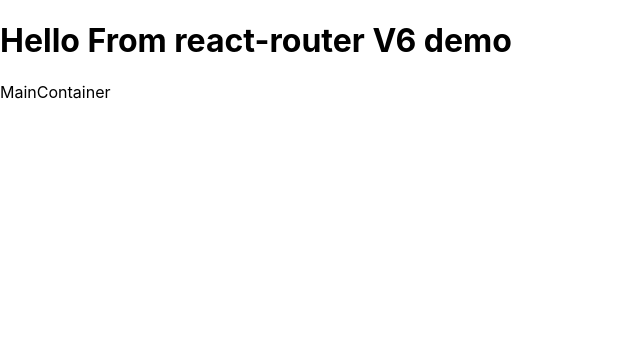
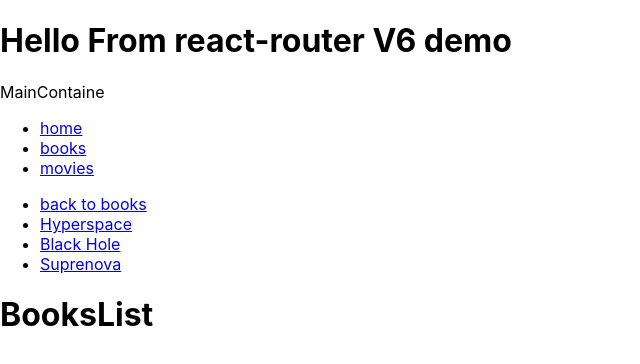
Before and after one commit to zicna/react-router-demo-v6, a React (Create React App) app: page /books in a window 1280 px wide. Shown: the top 364 px of the page, without its empty margins (0-640 px from the left). Built offline with nearby package versions, Linux system fonts and the light colour scheme.

Commit message:
two figgerent way of defining nested routes

```diff
--- a/package.json
+++ b/package.json
@@ -8,6 +8,7 @@
     "@testing-library/user-event": "^13.5.0",
     "react": "^18.2.0",
     "react-dom": "^18.2.0",
+    "react-router-dom": "^6.4.0",
     "react-scripts": "5.0.1",
     "web-vitals": "^2.1.4"
   },
--- a/src/App.js
+++ b/src/App.js
@@ -1,9 +1,13 @@
 import MainContainer from './container/MainContainer'
+import { BrowserRouter } from 'react-router-dom'
+
 function App() {
   return (
     <div>
       <h1>Hello From react-router V6 demo</h1>
-      <MainContainer />
+      <BrowserRouter>
+        <MainContainer />
+      </BrowserRouter>
     </div>
   )
 }
--- /dev/null
+++ b/src/components/NavBar.js
@@ -0,0 +1,20 @@
+import React from 'react'
+import { Link } from 'react-router-dom'
+
+export default function NavBar() {
+  return (
+    <div>
+      <ul>
+        <li>
+          <Link to="/">home</Link>
+        </li>
+        <li>
+          <Link to="/books">books</Link>
+        </li>
+        <li>
+          <Link to="/movies">movies</Link>
+        </li>
+      </ul>
+    </div>
+  )
+}
--- a/src/container/MainContainer.js
+++ b/src/container/MainContainer.js
@@ -1,7 +1,29 @@
 import React from 'react'
+import { Route, Routes } from 'react-router-dom'
+
+import NavBar from '../components/NavBar'
+import BooksList from '../pages/BooksList'
+import Home from '../pages/Home'
+import MoviesList from '../pages/MoviesList'
+import Book from '../pages/Book'
+import BooksLayout from '../pages/BooksLayout'
+// import MoviesLayout from '../pages/MoviesLayout'
+// import Movie from '../pages/Movie'
+import MoviesRoutes from '../pages/MoviesRoutes'
 
 export default function MainContainer() {
   return (
-    <div>MainContainer</div>
+    <div>
+      MainContaine
+      <NavBar />
+      <Routes>
+        <Route path="/" element={<Home />} />
+        <Route path="/books" element={<BooksLayout />}>
+          <Route index element={<BooksList />} />
+          <Route path=":id" element={<Book />} />
+        </Route>
+        <Route path="/movies/*" element={<MoviesRoutes />} />
+      </Routes>
+    </div>
   )
 }
--- a/src/pages/Book.js
+++ b/src/pages/Book.js
@@ -1,7 +1,16 @@
 import React from 'react'
+import { useLocation } from 'react-router-dom'
 
 export default function Book() {
+  //* const location = useLocation().state
+  //* const book = location.state
+
+  const book = useLocation().state
   return (
-    <div>Book</div>
+    <div>
+      Book Profile Page
+      <h2>{book.title}</h2>
+      <p>${book.price} </p>
+    </div>
   )
 }
--- /dev/null
+++ b/src/pages/BooksLayout.js
@@ -0,0 +1,34 @@
+import React from 'react'
+import { Link, Outlet } from 'react-router-dom'
+
+const bookDammyData = [
+  { id: 1, title: 'Hyperspace', price: 9.99 },
+  { id: 2, title: 'Black Hole', price: 19.99 },
+  { id: 3, title: 'Suprenova', price: 29.99 },
+]
+
+export default function BooksLayout() {
+  const renderBookLinks = bookDammyData.map((book) => {
+    return (
+      <li key={book.id}>
+        <Link to={`/books/${book.id}`} state={book}>
+          {book.title}
+        </Link>
+      </li>
+    )
+  })
+
+  return (
+    <div>
+      <nav>
+        <ul>
+          <li>
+            <Link to="/books">back to books</Link>
+          </li>
+          {renderBookLinks}
+        </ul>
+      </nav>
+      <Outlet />
+    </div>
+  )
+}
--- a/src/pages/BooksList.js
+++ b/src/pages/BooksList.js
@@ -1,7 +1,7 @@
-import React from 'react'
-
 export default function BooksList() {
   return (
-    <div>BooksList</div>
+    <div>
+      <h1>BooksList</h1>
+    </div>
   )
 }
--- a/src/pages/Movie.js
+++ b/src/pages/Movie.js
@@ -1,7 +1,13 @@
+import { useLocation } from 'react-router-dom'
 const Movie = () => {
-    return (
-        <div>Movie page</div>
-    )
+  const movie = useLocation().state
+  return (
+    <div>
+        Movie page
+      <h1>{movie.title}</h1>
+      <p>{movie.price}</p>
+    </div>
+  )
 }
 
 export default Movie
--- /dev/null
+++ b/src/pages/MoviesLayout.js
@@ -0,0 +1,37 @@
+import React from 'react'
+import { Link } from 'react-router-dom'
+
+const dummyMoviesData = [
+  {
+    id: 1,
+    title: 'Casablanca',
+    price: 9.99,
+  },
+  {
+    id: 2,
+    title: 'Jaws',
+    price: 8.99,
+  },
+  {
+    id: 3,
+    title: 'Jaws 2',
+    price: 19.99,
+  },
+]
+
+export default function MoviesLayout() {
+  const renderLinks = dummyMoviesData.map((movie) => (
+    <li key={`movie${movie.id}`}>
+      <Link to={`/movies/${movie.id}`} state={movie}>
+        {movie.title}
+      </Link>
+    </li>
+  ))
+
+  return (
+    <div>
+      MoviesLayout
+      <ul>{renderLinks}</ul>
+    </div>
+  )
+}
--- /dev/null
+++ b/src/pages/MoviesRoutes.js
@@ -0,0 +1,15 @@
+import React from 'react'
+import { Routes, Route } from 'react-router-dom'
+import MoviesLayout from './MoviesLayout'
+import Movie from "./Movie"
+
+export default function MoviesRoutes() {
+  return (
+    <div>
+      <MoviesLayout />
+      <Routes>
+        <Route path=":id" element={<Movie />}/>
+      </Routes>
+    </div>
+  )
+}
```
Also changed, not shown: 1 other file (tests, documents, lock files or other folders).
